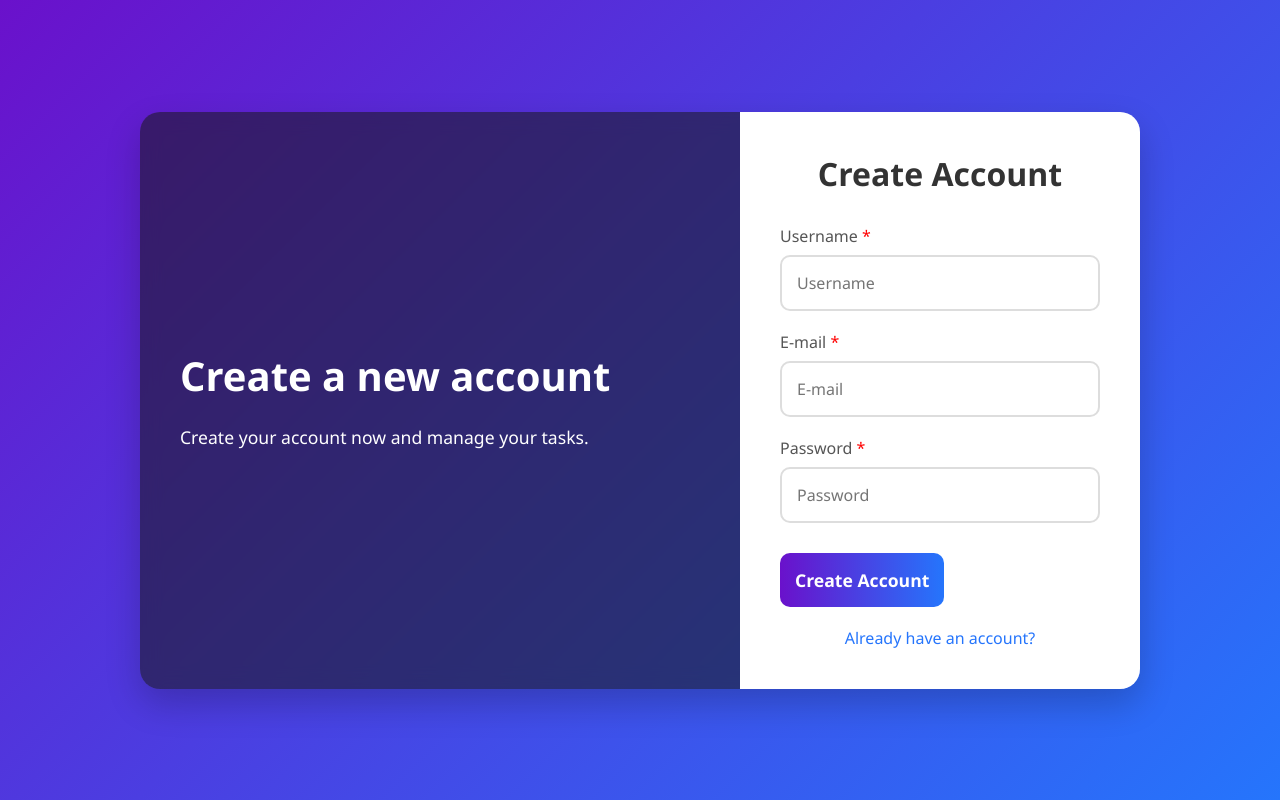
After one commit to ZeMatheusDev/DesafioZend, a PHP site: template module/Application/view/application/account/create.phtml in a window 1280 px wide. The commit adds this page. Run offline with PHP 8.4, Linux system fonts and the light colour scheme; the template is opened without the code that fills it, so the values that code supplies are empty.

Commit message:
Criação do account controller e cadastro

```diff
--- a/composer.json
+++ b/composer.json
@@ -11,7 +11,9 @@
     ],
     "require": {
         "php": "~8.1.0 || ~8.2.0 || ~8.3.0",
+        "laminas/laminas-authentication": "^2.18",
         "laminas/laminas-component-installer": "^3.4.0",
+        "laminas/laminas-db": "^2.20",
         "laminas/laminas-development-mode": "^3.12.0",
         "laminas/laminas-mvc": "^3.7.0",
         "laminas/laminas-skeleton-installer": "^1.3.0"
--- /dev/null
+++ b/module/Application/view/application/account/create.phtml
@@ -0,0 +1,218 @@
+<?php
+/**
+ * @var Laminas\View\Renderer\PhpRenderer $this
+ */
+$title = 'Create Account';
+$this->headTitle($title);
+?>
+<!DOCTYPE html>
+<html lang="en">
+<head>
+    <meta charset="UTF-8">
+    <meta name="viewport" content="width=device-width, initial-scale=1.0">
+    <?= $this->headTitle() ?>
+    <style>
+        * {
+            margin: 0;
+            padding: 0;
+            box-sizing: border-box;
+            font-family: 'Segoe UI', Tahoma, Geneva, Verdana, sans-serif;
+        }
+        body {
+            background: linear-gradient(135deg, #6a11cb 0%, #2575fc 100%);
+            min-height: 100vh;
+            display: flex;
+            justify-content: center;
+            align-items: center;
+            padding: 20px;
+        }
+        .container {
+            display: flex;
+            width: 90%;
+            max-width: 1000px;
+            background: rgba(255, 255, 255, 0.1);
+            backdrop-filter: blur(10px);
+            border-radius: 20px;
+            overflow: hidden;
+            box-shadow: 0 15px 35px rgba(0, 0, 0, 0.2);
+        }
+        .welcome-panel {
+            flex: 1;
+            padding: 40px;
+            display: flex;
+            flex-direction: column;
+            justify-content: center;
+            background: rgba(0, 0, 0, 0.5);
+            color: white;
+            transition: all 0.5s ease;
+        }
+        .welcome-panel:hover {
+            flex: 1.5;
+        }
+        .welcome-panel h1 {
+            font-size: 2.5rem;
+            margin-bottom: 20px;
+        }
+        .welcome-panel p {
+            font-size: 1.1rem;
+            line-height: 1.6;
+        }
+        .register-panel {
+            width: 400px;
+            background: white;
+            padding: 40px;
+            display: flex;
+            flex-direction: column;
+            justify-content: center;
+        }
+        .register-panel h2 {
+            color: #333;
+            margin-bottom: 30px;
+            text-align: center;
+            font-size: 2rem;
+        }
+        .form-group {
+            margin-bottom: 20px;
+        }
+        .form-group label {
+            display: block;
+            margin-bottom: 8px;
+            color: #555;
+            font-weight: 500;
+        }
+        .form-group input {
+            width: 100%;
+            padding: 15px;
+            border: 2px solid #ddd;
+            border-radius: 10px;
+            font-size: 1rem;
+            transition: all 0.3s;
+        }
+        .form-group input:focus {
+            border-color: #2575fc;
+            outline: none;
+            box-shadow: 0 0 0 3px rgba(37, 117, 252, 0.2);
+        }
+        .required-field::after {
+            content: " *";
+            color: #ff0000;
+        }
+        .btn {
+            background: linear-gradient(to right, #6a11cb, #2575fc);
+            color: white;
+            border: none;
+            padding: 15px;
+            border-radius: 10px;
+            font-size: 1.1rem;
+            font-weight: 600;
+            cursor: pointer;
+            transition: all 0.3s;
+            margin-top: 10px;
+        }
+        .btn:hover {
+            transform: translateY(-2px);
+            box-shadow: 0 7px 14px rgba(37, 117, 252, 0.3);
+        }
+        .links {
+            display: flex;
+            justify-content: center;
+            margin-top: 20px;
+        }
+        .link {
+            color: #2575fc;
+            text-decoration: none;
+            font-weight: 500;
+        }
+        .link:hover {
+            text-decoration: underline;
+        }
+        @media (max-width: 900px) {
+            .container {
+                flex-direction: column;
+            }
+            .welcome-panel, .register-panel {
+                width: 100%;
+                padding: 30px;
+            }
+        }
+        #toast {
+            position: fixed;
+            bottom: 20px;
+            right: 20px;
+            min-width: 200px;
+            padding: 15px 20px;
+            background: #28a745;
+            color: white;
+            border-radius: 5px;
+            opacity: 0;
+            transform: translateY(20px);
+            transition: opacity 0.3s ease, transform 0.3s ease;
+            pointer-events: none;
+            z-index: 1000;
+        }
+        #toast.show {
+            opacity: 1;
+            transform: translateY(0);
+            pointer-events: auto;
+        }
+    </style>
+</head>
+<body>
+    <div class="container">
+        <div class="welcome-panel">
+            <h1>Create a new account</h1>
+            <p>Create your account now and manage your tasks.</p>
+        </div>
+        <div class="register-panel">
+            <h2>Create Account</h2>
+            <form id="signupForm" action="/createAccount/store" method="post">
+                <div class="form-group">
+                    <label for="username" class="required-field">Username</label>
+                    <input type="text" id="username" name="username" placeholder="Username" required>
+                </div>
+                <div class="form-group">
+                    <label for="email" class="required-field">E-mail</label>
+                    <input type="email" id="email" name="email" placeholder="E-mail" required>
+                </div>
+                <div class="form-group">
+                    <label for="password" class="required-field">Password</label>
+                    <input type="password" id="password" name="password" placeholder="Password" required>
+                </div>
+                <button type="submit" class="btn">Create Account</button>
+                <div class="links">
+                    <a href="/" class="link">Already have an account?</a>
+                </div>
+            </form>
+        </div>
+    </div>
+    <div id="toast"></div>
+    <script>
+    document.getElementById('signupForm').addEventListener('submit', async function(e) {
+        e.preventDefault();
+        const form = e.target;
+        const data = new FormData(form);
+        const response = await fetch(form.action, {
+            method: 'POST',
+            body: data,
+            headers: { 'Accept': 'application/json' }
+        });
+        const json = await response.json();
+        const toast = document.getElementById('toast');
+        if (json.success) {
+            toast.textContent = json.message;
+            toast.style.background = '#28a745';
+            toast.classList.add('show');
+            setTimeout(() => {
+                toast.classList.remove('show');
+                window.location = '/';
+            }, 1000);
+        } else {
+            toast.textContent = Object.values(json.messages).flat().join(' • ');
+            toast.style.background = '#dc3545';
+            toast.classList.add('show');
+            setTimeout(() => toast.classList.remove('show'), 3000);
+        }
+    });
+    </script>
+</body>
+</html>
```
Also changed, not shown: config/autoload/global.php (+13 -1 lines), module/Application/config/module.config.php (+50 -11 lines), module/Application/src/Controller/AccountController.php (added, +95 -0 lines), module/Application/src/Controller/HomeController.php (added, +36 -0 lines), module/Application/view/application/home/index.phtml (added, +198 -0 lines), module/Application/view/layout/layout.phtml (+1 -63 lines), 2 other files.
